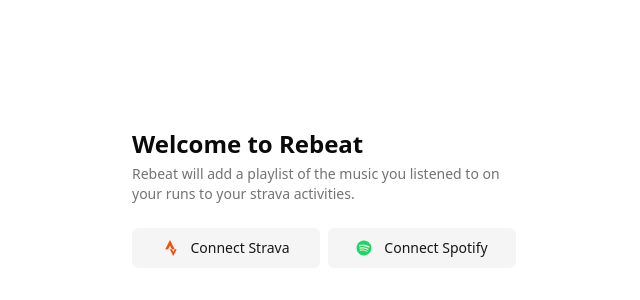
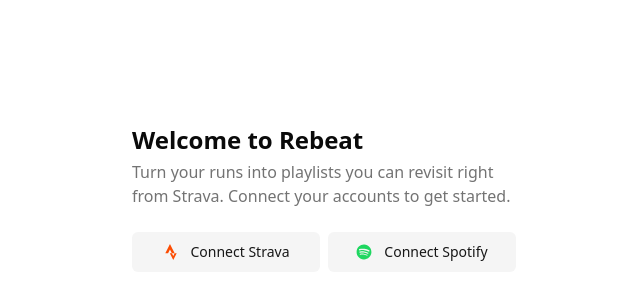
Before and after one commit to kamyarscode/rebeat, a React (Vite) app in the folder frontend/: page / in a window 1280 px wide. Shown: the part 202-502 px from the top of the page, without its empty margins (316-956 px from the left). Built offline with nearby package versions, Linux system fonts and the light colour scheme.

Commit message:
Update subtitle

```diff
--- a/frontend/src/App.tsx
+++ b/frontend/src/App.tsx
@@ -13,9 +13,9 @@
           <h1 className="text-2xl font-bold animate-in fade-in slide-in-from-bottom-4 duration-1000 ease-out-quart">
             Welcome to Rebeat
           </h1>
-          <p className="text-sm text-muted-foreground animate-in fade-in slide-in-from-bottom-4 delay-100 fill-mode-backwards ease-out-quart duration-1000">
-            Rebeat will add a playlist of the music you listened to on your runs
-            to your strava activities.
+          <p className="text-base text-muted-foreground animate-in fade-in slide-in-from-bottom-4 delay-100 fill-mode-backwards ease-out-quart duration-1000">
+            Turn your runs into playlists you can revisit right from Strava.
+            Connect your accounts to get started.
           </p>
         </div>
         <div className=" flex flex-col gap-2 sm:flex-row">
```
